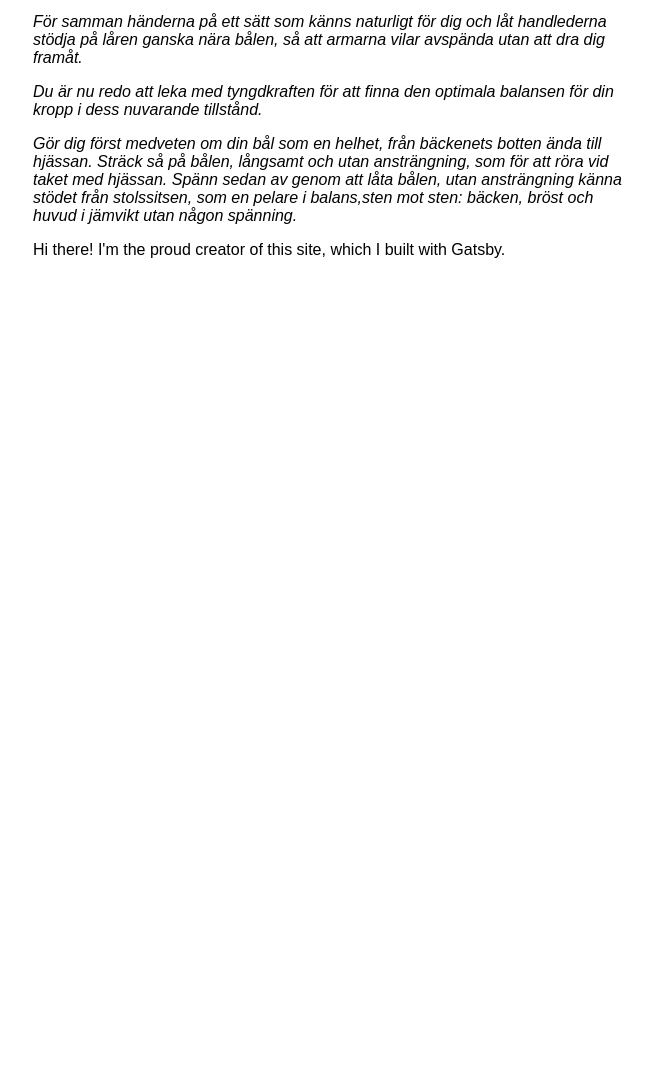
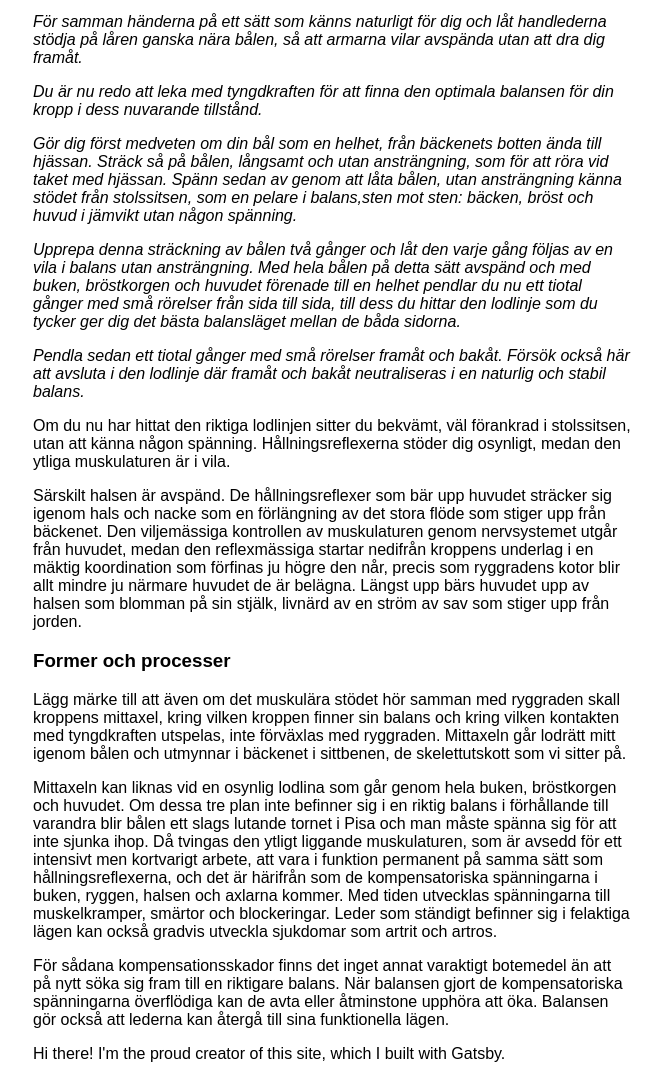
Before and after one commit to berthold43/gatsby-again, a Gatsby site: page /sitta in a window 1280 px wide. Shown: the part 1946-3025 px from the top of the page, without its empty margins (307-969 px from the left). Before the commit the page ends 2221 px from the top, so only its background shows below. Built offline with nearby package versions, Linux system fonts and the light colour scheme; Gatsby itself is replaced by a stand-in of ours.

Commit message:
mera former

```diff
--- a/src/pages/sitta.js
+++ b/src/pages/sitta.js
@@ -28,6 +28,14 @@ const AboutPage = () => {
 <p><i>För samman händerna på ett sätt som känns naturligt för dig och låt handlederna stödja på låren ganska nära bålen, så att armarna vilar avspända utan att dra dig framåt.</i></p>
 <p><i>Du är nu redo att leka med tyngdkraften för att finna den optimala balansen för din kropp i dess nuvarande tillstånd.</i></p>
 <p><i>Gör dig först medveten om din bål som en helhet, från bäckenets botten ända till hjässan. Sträck så på bålen, långsamt och utan ansträngning, som för att röra vid taket med hjässan. Spänn sedan av genom att låta bålen, utan ansträngning känna stödet från stolssitsen, som en pelare i balans,sten mot sten: bäcken, bröst och huvud i jämvikt utan någon spänning.</i></p>
+<p><i>Upprepa denna sträckning av bålen två gånger och låt den varje gång följas av en vila i balans utan ansträngning. Med hela bålen på detta sätt avspänd och med buken, bröstkorgen och huvudet förenade till en helhet pendlar du nu ett tiotal gånger med små rörelser från sida till sida, till dess du hittar den lodlinje som du tycker ger dig det bästa balansläget mellan de båda sidorna.</i></p>
+<p><i>Pendla sedan ett tiotal gånger med små rörelser framåt och bakåt. Försök också här att avsluta i den lodlinje där framåt och bakåt neutraliseras i en naturlig och stabil balans.</i></p>
+<p>Om du nu har hittat den riktiga lodlinjen sitter du bekvämt, väl förankrad i stolssitsen, utan att känna någon spänning. Hållningsreflexerna stöder dig osynligt, medan den ytliga muskulaturen är i vila.</p>
+<p>Särskilt halsen är avspänd. De hållningsreflexer som bär upp huvudet sträcker sig igenom hals och nacke som en förlängning av det stora flöde som stiger upp från bäckenet. Den viljemässiga kontrollen av muskulaturen genom nervsystemet utgår från huvudet, medan den reflexmässiga startar nedifrån kroppens underlag i en mäktig koordination som förfinas ju högre den når, precis som ryggradens kotor blir allt mindre ju närmare huvudet de är belägna. Längst upp bärs huvudet upp av halsen som blomman på sin stjälk, livnärd av en ström av sav som stiger upp från jorden.</p>
+<h3>Former och processer</h3>
+<p>Lägg märke till att även om det muskulära stödet hör samman med ryggraden skall kroppens mittaxel, kring vilken kroppen finner sin balans och kring vilken kontakten med tyngdkraften utspelas, inte förväxlas med ryggraden. Mittaxeln går lodrätt mitt igenom bålen och utmynnar i bäckenet i sittbenen, de skelettutskott som vi sitter på.</p>
+<p>Mittaxeln kan liknas vid en osynlig lodlina som går genom hela buken, bröstkorgen och huvudet. Om dessa tre plan inte befinner sig i en riktig balans i förhållande till varandra blir bålen ett slags lutande tornet i Pisa och man måste spänna sig för att inte sjunka ihop. Då tvingas den ytligt liggande muskulaturen, som är avsedd för ett intensivt men kortvarigt arbete, att vara i funktion permanent på samma sätt som hållningsreflexerna, och det är härifrån som de kompensatoriska spänningarna i buken, ryggen, halsen och axlarna kommer. Med tiden utvecklas spänningarna till muskelkramper, smärtor och blockeringar. Leder som ständigt befinner sig i felaktiga lägen kan också gradvis utveckla sjukdomar som artrit och artros.</p>
+<p>För sådana kompensationsskador finns det inget annat varaktigt botemedel än att på nytt söka sig fram till en riktigare balans. När balansen gjort de kompensatoriska spänningarna överflödiga kan de avta eller åtminstone upphöra att öka. Balansen gör också att lederna kan återgå till sina funktionella lägen.</p>
 
 
  <p>Hi there! I'm the proud creator of this site, which I built with Gatsby.</p>
```
